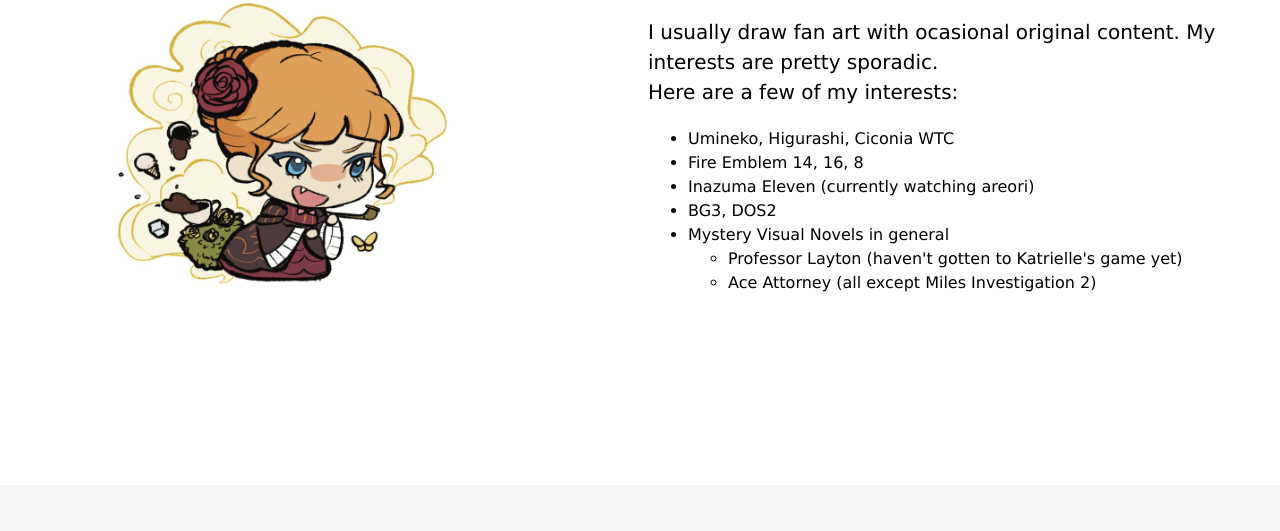
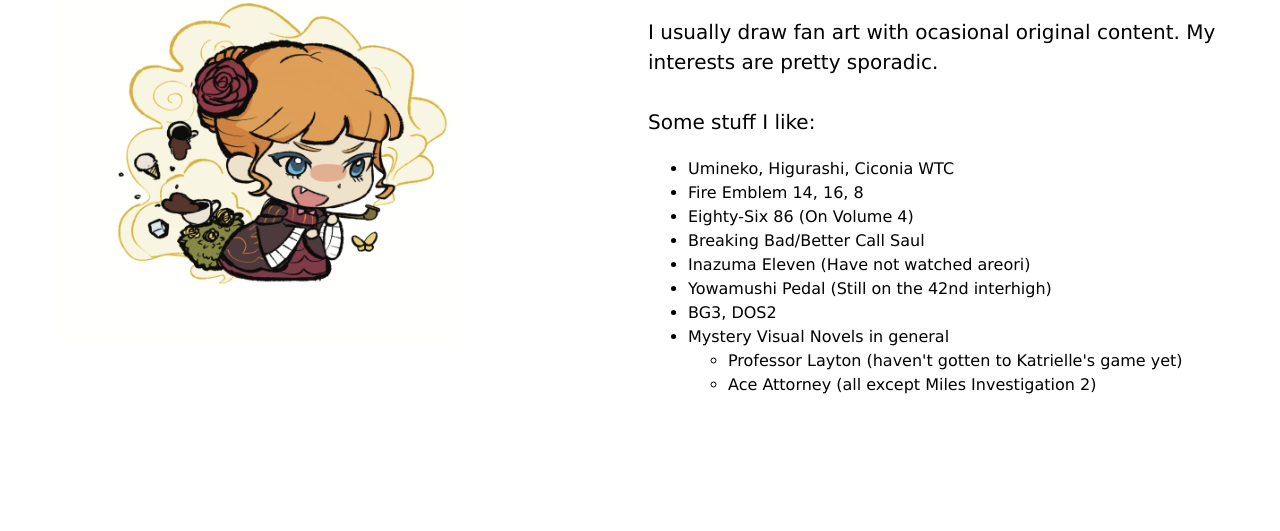
Before and after one commit to s0colas/s0colas.github.io, a plain HTML site: page about.html in a window 1280 px wide. Shown: the part 186-717 px from the top of the page. Drawn offline with Linux system fonts and the light colour scheme.

Commit message:
revamp about readme2

```diff
--- a/about.html
+++ b/about.html
@@ -61,11 +61,15 @@
             <p > <!--made the section split into two column, make font sans serif, make colors different, make bg span over 1-- of the screen.-->
                 I usually draw fan art with ocasional original content. My interests are pretty sporadic.
                 <br>
-                Here are a few of my interests:
+                <br>
+                Some stuff I like:
                 <ul>
                   <li>Umineko, Higurashi, Ciconia WTC</li>
                   <li>Fire Emblem 14, 16, 8</li>
-                  <li>Inazuma Eleven (currently watching areori)</li>
+                  <li>Eighty-Six 86 (On Volume 4)</li>
+                  <li>Breaking Bad/Better Call Saul</li>
+                  <li>Inazuma Eleven (Have not watched areori)</li>
+                  <li>Yowamushi Pedal (Still on the 42nd interhigh)</li>
                   <li>BG3, DOS2</li>
                   <li>Mystery Visual Novels in general</li>
                   <ul>
```
